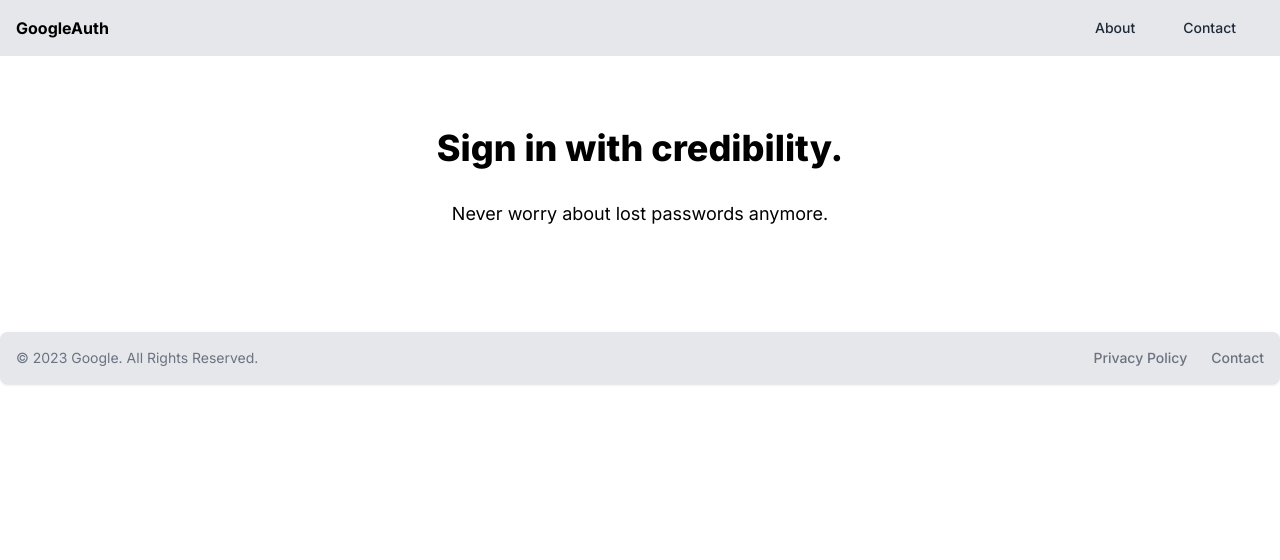
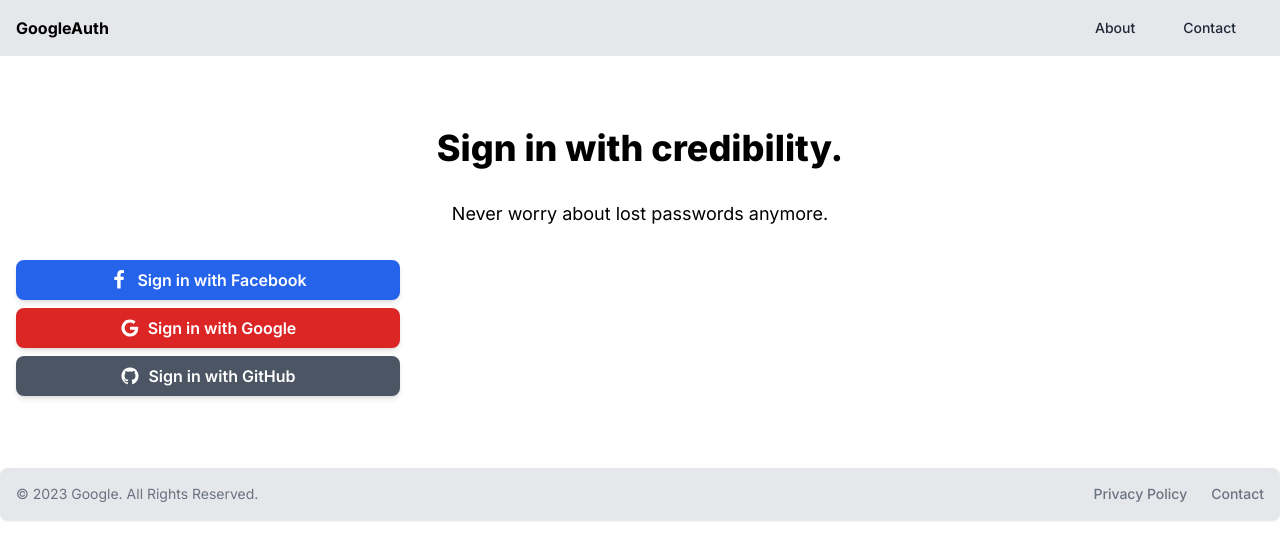
Before and after one commit to briannval/GoogleAuth, a Next.js app: page / in a window 1280 px wide. Shown: the top 560 px of the page. Built offline with nearby package versions, Linux system fonts and the light colour scheme.

Commit message:
add buttons

```diff
--- a/src/app/page.tsx
+++ b/src/app/page.tsx
@@ -1,9 +1,6 @@
-import Image from "next/image";
-import Hero from "@/components/hero.tsx";
-
 export default function Home() {
   return (
-    <section className="bg-white max-w-screen-xl py-10">
+    <section className="bg-white max-w-screen-xl py-10 text-center">
       <div className="max-w-screen-xl py-8 px-4 text-center">
         <h1 className="text-4xl font-extrabold mb-8">
           Sign in with credibility.
@@ -11,6 +8,58 @@
         <p className="text-lg font-normal mb-8">
           Never worry about lost passwords anymore.
         </p>
+        <div className="flex flex-col max-w-sm gap-2">
+          <button
+            type="button"
+            className="py-2 px-4 flex justify-center items-center  bg-blue-600 hover:bg-blue-700 focus:ring-blue-500 focus:ring-offset-blue-200 text-white w-full transition ease-in duration-200 text-center text-base font-semibold shadow-md focus:outline-none focus:ring-2 focus:ring-offset-2  rounded-lg "
+          >
+            <svg
+              width="20"
+              height="20"
+              fill="currentColor"
+              className="mr-2"
+              viewBox="0 0 1792 1792"
+              xmlns="http://www.w3.org/2000/svg"
+            >
+              <path d="M1343 12v264h-157q-86 0-116 36t-30 108v189h293l-39 296h-254v759h-306v-759h-255v-296h255v-218q0-186 104-288.5t277-102.5q147 0 228 12z"></path>
+            </svg>
+            Sign in with Facebook
+          </button>
+
+          <button
+            type="button"
+            className="py-2 px-4 flex justify-center items-center  bg-red-600 hover:bg-red-700 focus:ring-red-500 focus:ring-offset-red-200 text-white w-full transition ease-in duration-200 text-center text-base font-semibold shadow-md focus:outline-none focus:ring-2 focus:ring-offset-2  rounded-lg "
+          >
+            <svg
+              width="20"
+              height="20"
+              fill="currentColor"
+              className="mr-2"
+              viewBox="0 0 1792 1792"
+              xmlns="http://www.w3.org/2000/svg"
+            >
+              <path d="M896 786h725q12 67 12 128 0 217-91 387.5t-259.5 266.5-386.5 96q-157 0-299-60.5t-245-163.5-163.5-245-60.5-299 60.5-299 163.5-245 245-163.5 299-60.5q300 0 515 201l-209 201q-123-119-306-119-129 0-238.5 65t-173.5 176.5-64 243.5 64 243.5 173.5 176.5 238.5 65q87 0 160-24t120-60 82-82 51.5-87 22.5-78h-436v-264z"></path>
+            </svg>
+            Sign in with Google
+          </button>
+
+          <button
+            type="button"
+            className="py-2 px-4 flex justify-center items-center  bg-gray-600 hover:bg-gray-700 focus:ring-gray-500 focus:ring-offset-gray-200 text-white w-full transition ease-in duration-200 text-center text-base font-semibold shadow-md focus:outline-none focus:ring-2 focus:ring-offset-2  rounded-lg "
+          >
+            <svg
+              xmlns="http://www.w3.org/2000/svg"
+              width="20"
+              height="20"
+              fill="currentColor"
+              className="mr-2"
+              viewBox="0 0 1792 1792"
+            >
+              <path d="M896 128q209 0 385.5 103t279.5 279.5 103 385.5q0 251-146.5 451.5t-378.5 277.5q-27 5-40-7t-13-30q0-3 .5-76.5t.5-134.5q0-97-52-142 57-6 102.5-18t94-39 81-66.5 53-105 20.5-150.5q0-119-79-206 37-91-8-204-28-9-81 11t-92 44l-38 24q-93-26-192-26t-192 26q-16-11-42.5-27t-83.5-38.5-85-13.5q-45 113-8 204-79 87-79 206 0 85 20.5 150t52.5 105 80.5 67 94 39 102.5 18q-39 36-49 103-21 10-45 15t-57 5-65.5-21.5-55.5-62.5q-19-32-48.5-52t-49.5-24l-20-3q-21 0-29 4.5t-5 11.5 9 14 13 12l7 5q22 10 43.5 38t31.5 51l10 23q13 38 44 61.5t67 30 69.5 7 55.5-3.5l23-4q0 38 .5 88.5t.5 54.5q0 18-13 30t-40 7q-232-77-378.5-277.5t-146.5-451.5q0-209 103-385.5t279.5-279.5 385.5-103zm-477 1103q3-7-7-12-10-3-13 2-3 7 7 12 9 6 13-2zm31 34q7-5-2-16-10-9-16-3-7 5 2 16 10 10 16 3zm30 45q9-7 0-19-8-13-17-6-9 5 0 18t17 7zm42 42q8-8-4-19-12-12-20-3-9 8 4 19 12 12 20 3zm57 25q3-11-13-16-15-4-19 7t13 15q15 6 19-6zm63 5q0-13-17-11-16 0-16 11 0 13 17 11 16 0 16-11zm58-10q-2-11-18-9-16 3-14 15t18 8 14-14z"></path>
+            </svg>
+            Sign in with GitHub
+          </button>
+        </div>
       </div>
     </section>
   );
```
